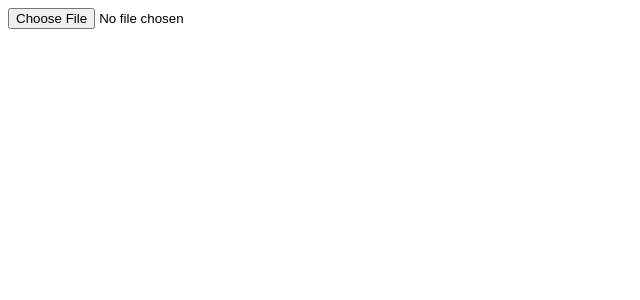
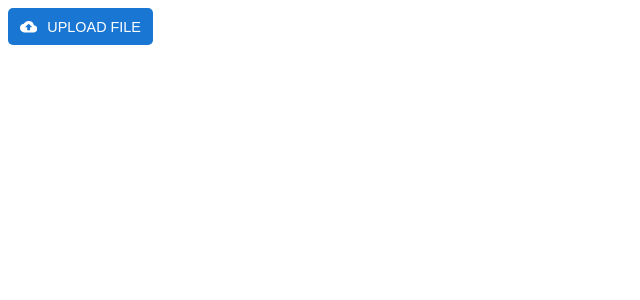
Before and after one commit to swatijain1095/glucose_analyzer, a React (Vite) app: page / in a window 1280 px wide. Shown: the top 300 px of the page, without its empty margins (0-640 px from the left). Built offline with nearby package versions, Linux system fonts and the light colour scheme.

Commit message:
Added label for input and styled it

```diff
--- a/package.json
+++ b/package.json
@@ -13,6 +13,7 @@
     "papaparse": "^5.4.1",
     "react": "^18.2.0",
     "react-dom": "^18.2.0",
+    "react-icons": "^5.2.0",
     "sass": "^1.76.0"
   },
   "devDependencies": {
--- a/src/component/UploadFile/UploadFile.tsx
+++ b/src/component/UploadFile/UploadFile.tsx
@@ -1,4 +1,6 @@
 import Papa from "papaparse";
+import "./style.scss";
+import { MdCloudUpload } from "react-icons/md";
 
 function UploadFile() {
   const handleChange = (e: React.ChangeEvent<HTMLInputElement>) => {
@@ -36,8 +38,19 @@ function UploadFile() {
   };
 
   return (
-    <div>
-      <input type="file" name="file" accept=".csv" onChange={handleChange} />
+    <div className="input">
+      <input
+        className="input--file"
+        type="file"
+        name="file"
+        accept=".csv"
+        id="file"
+        onChange={handleChange}
+      />
+      <label className="input--label" htmlFor="file">
+        <MdCloudUpload className="input--label__icon" size={"1.2em"} />
+        Upload File
+      </label>
     </div>
   );
 }
--- /dev/null
+++ b/src/component/UploadFile/style.scss
@@ -0,0 +1,32 @@
+.input {
+  &--file {
+    width: 0.1px;
+    height: 0.1px;
+    opacity: 0;
+    overflow: hidden;
+    position: absolute;
+    z-index: -1;
+  }
+
+  &--label {
+    display: flex;
+    gap: 10px;
+    align-items: center;
+    justify-content: center;
+    width: 125px;
+    font-family: Arial, Helvetica, sans-serif;
+    font-size: 0.9em;
+    font-weight: 500;
+    color: white;
+    background-color: #1976d2;
+    cursor: pointer;
+    border-radius: 5px;
+    padding: 10px;
+    text-transform: uppercase;
+
+    &:hover {
+      box-shadow: 0px 3px 1px -2px rgba(0, 0, 0, 0.2),
+        0px 2px 2px 0px rgba(0, 0, 0, 0.14), 0px 1px 5px 0px rgba(0, 0, 0, 0.12);
+    }
+  }
+}
```
Also changed, not shown: 1 other file (tests, documents, lock files or other folders).
